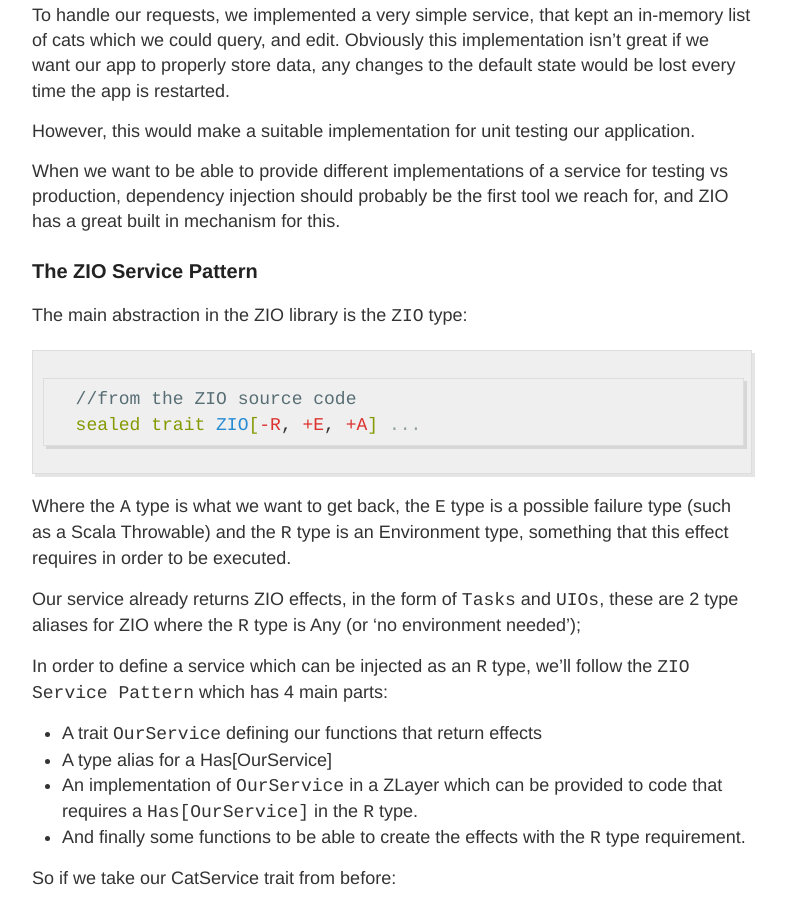
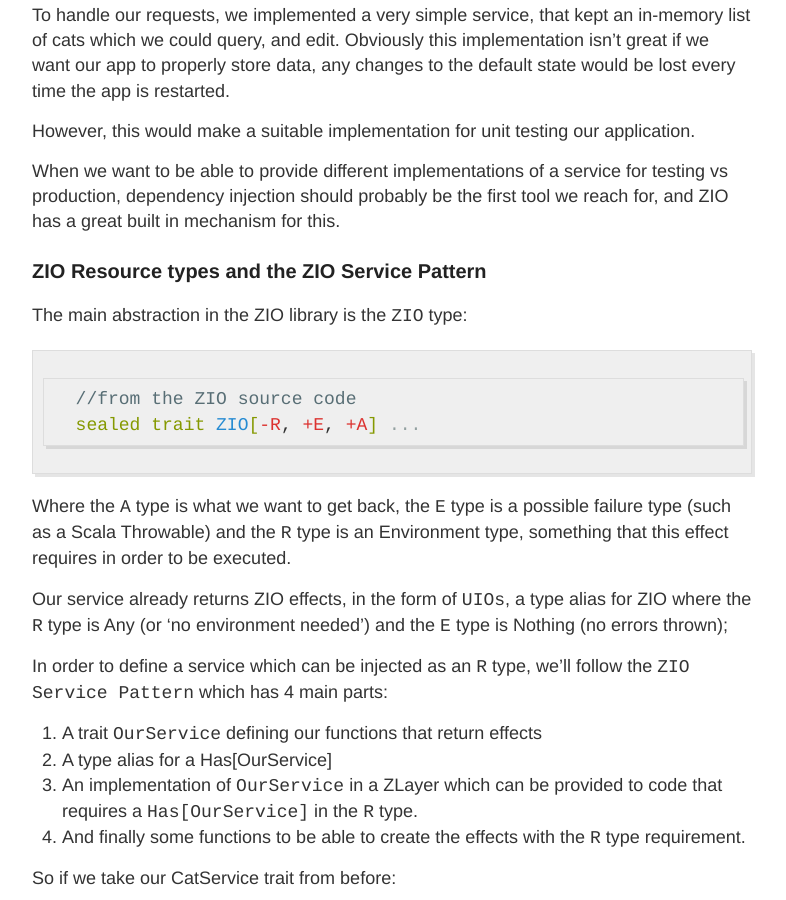
Before and after one commit to ocoulson/ocoulson.github.io, a Jekyll site: the page built from _posts/2021-05-21-using-zio-zlayers.md, in a window 1280 px wide and 900 px high, scrolled down 380 px. Shown: the whole window, without its empty margins (248-1034 px from the left). Built offline with Jekyll 4.4.1, drawn with Linux system fonts in a browser that asks for light colours; some of the changed text lies outside the part shown.

Commit message:
Some edits

````diff
--- a/_posts/2021-05-21-using-zio-zlayers.md
+++ b/_posts/2021-05-21-using-zio-zlayers.md
@@ -13,7 +13,7 @@ However, this would make a suitable implementation for unit testing our applicat
 
 When we want to be able to provide different implementations of a service for testing vs production, dependency injection should probably be the first tool we reach for, and ZIO has a great built in mechanism for this.
 
-### The ZIO Service Pattern
+### ZIO Resource types and the ZIO Service Pattern
 
 The main abstraction in the ZIO library is the `ZIO` type:
 
@@ -23,13 +23,13 @@ The main abstraction in the ZIO library is the `ZIO` type:
 ```
 Where the `A` type is what we want to get back, the `E` type is a possible failure type (such as a Scala Throwable) and the `R` type is an Environment type, something that this effect requires in order to be executed.
 
-Our service already returns ZIO effects, in the form of `Tasks` and `UIOs`, these are 2 type aliases for ZIO where the `R` type is Any (or 'no environment needed');
+Our service already returns ZIO effects, in the form of `UIOs`, a type alias for ZIO where the `R` type is Any (or 'no environment needed') and the `E` type is Nothing (no errors thrown);
 
 In order to define a service which can be injected as an `R` type, we'll follow the `ZIO Service Pattern` which has 4 main parts:
-  - A trait `OurService` defining our functions that return effects
-  - A type alias for a Has[OurService]
-  - An implementation of `OurService` in a ZLayer which can be provided to code that requires a `Has[OurService]` in the `R` type.
-  - And finally some functions to be able to create the effects with the `R` type requirement.
+  1. A trait `OurService` defining our functions that return effects
+  2. A type alias for a Has[OurService]
+  3. An implementation of `OurService` in a ZLayer which can be provided to code that requires a `Has[OurService]` in the `R` type.
+  4. And finally some functions to be able to create the effects with the `R` type requirement.
 
 So if we take our CatService trait from before:
 ```scala
````
Also changed, not shown: other parts of _posts/2021-05-21-using-zio-zlayers.md (+1 -1 lines), _posts/2021-05-17-scala-3-zio-http-caliban.md (+3 -1 lines).
